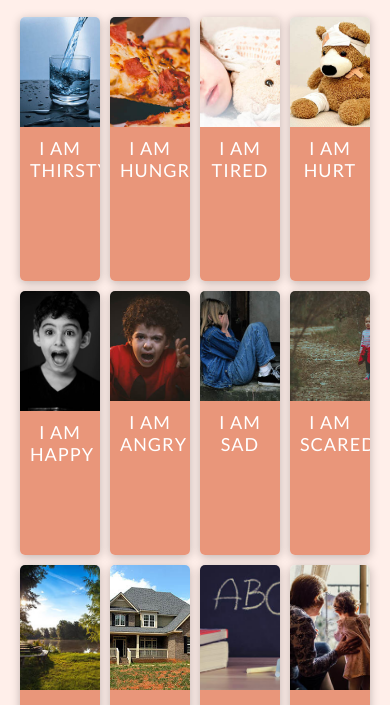
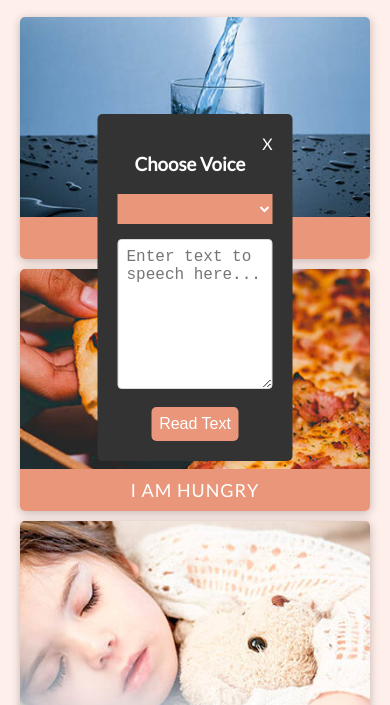
Before and after one commit to etorres-revature/Web_Speech, a plain HTML site: page index.html in a window 390 px wide. Both pictures are taken after a click on the button "Toggle Text Box". Shown: the part 139-844 px from the top of the page. Drawn offline with Linux system fonts and the light colour scheme.

Commit message:
dynamically creating select options through voice api

```diff
--- a/app.js
+++ b/app.js
@@ -1,9 +1,9 @@
 //global variables to grab DOM elements
 const mainEl = document.querySelector("main");
-const voicesSelectEl = document.querySelector("#voices");
+const voiceSelectEl = document.querySelector("#voices");
 const textAreaEl = document.querySelector("#text-to-speech");
 const readBtn = document.querySelector("#read-text");
-const toggleBtn = document.querySelector("#toggle-btn");
+const toggleBtn = document.querySelector(".toggle-btn");
 const closeBtn = document.querySelector("#close-btn");
 
 const data = [
@@ -75,3 +75,34 @@ function createBox(item) {
 
     mainEl.appendChild(box);
 }
+
+//store voices
+let voices = [];
+
+function getVoices() {
+    voices = speechSynthesis.getVoices();
+
+    voices.forEach(voice => {
+    const option = document.createElement("option");
+
+    option.value = voice.name;
+    option.innerText = `${voice.name} ${voice.lang}`
+
+    voiceSelectEl.appendChild(option)
+    })
+}
+
+//voice is changed
+speechSynthesis.addEventListener("voiceschanged", getVoices);
+
+//event listeners
+//toggle text box
+toggleBtn.addEventListener("click", ()=>{
+    document.querySelector("#text-box").classList.toggle("show")
+});
+//close button on text box
+closeBtn.addEventListener("click", ()=>{
+    document.querySelector("#text-box").classList.remove("show")
+});
+
+getVoices();
--- a/index.html
+++ b/index.html
@@ -15,7 +15,7 @@
       <div id="text-box" class="text-box">
         <div id="close-btn" class="close-btn">X</div>
         <h3>Choose Voice</h3>
-        <select name="" id="voice"></select>
+        <select id="voices"></select>
         <textarea
           id="text-to-speech"
           placeholder="Enter text to speech here..."
--- a/style.css
+++ b/style.css
@@ -58,13 +58,17 @@ select:focus {
   transition: all 1.5s ease-in-out;
 }
 
+.text-box.show {
+    transform: translate(-50%, 0);
+}
+
 .text-box select {
   background-color: darksalmon;
   border: 0;
   color: #fff;
   font-size: 12px;
   height: 30px;
-    width: 100%
+  width: 100%;
 }
 
 .text-box textarea {
@@ -77,12 +81,12 @@ select:focus {
   height: 150px;
 }
 
-.text-box .btn {
-    margin: auto;
-    width: 30%;
+.text-box {
+  width: 50%;
+  text-align: center;
 }
 
-.text-box .close {
+.text-box .close-btn {
   float: right;
   text-align: right;
   cursor: pointer;
@@ -95,7 +99,7 @@ main {
 }
 
 .box {
-    box-shadow: 0 2px 10px rgba(0,0,0,0.25);
+  box-shadow: 0 2px 10px rgba(0, 0, 0, 0.25);
   border-radius: 5px;
   cursor: pointer;
   display: flex;
@@ -108,11 +112,10 @@ main {
   box-shadow: 0 0 10px 5px darksalmon;
 }
 
-.box img{
+.box img {
   width: 100%;
   object-fit: cover;
   height: 200px;
-
 }
 
 .box-info {
@@ -127,17 +130,17 @@ main {
   height: 100%;
 }
 
-@media (max-width: 1100){
+@media (max-width: 1100px) {
   main {
     grid-template-columns: repeat(3, 1fr);
   }
 }
-@media (max-width: 760){
+@media (max-width: 760px) {
   main {
     grid-template-columns: repeat(2, 1fr);
   }
 }
-@media (max-width: 500){
+@media (max-width: 500px) {
   main {
     grid-template-columns: 1fr;
   }
```
Lines whose indentation alone changed are shown as unchanged.
